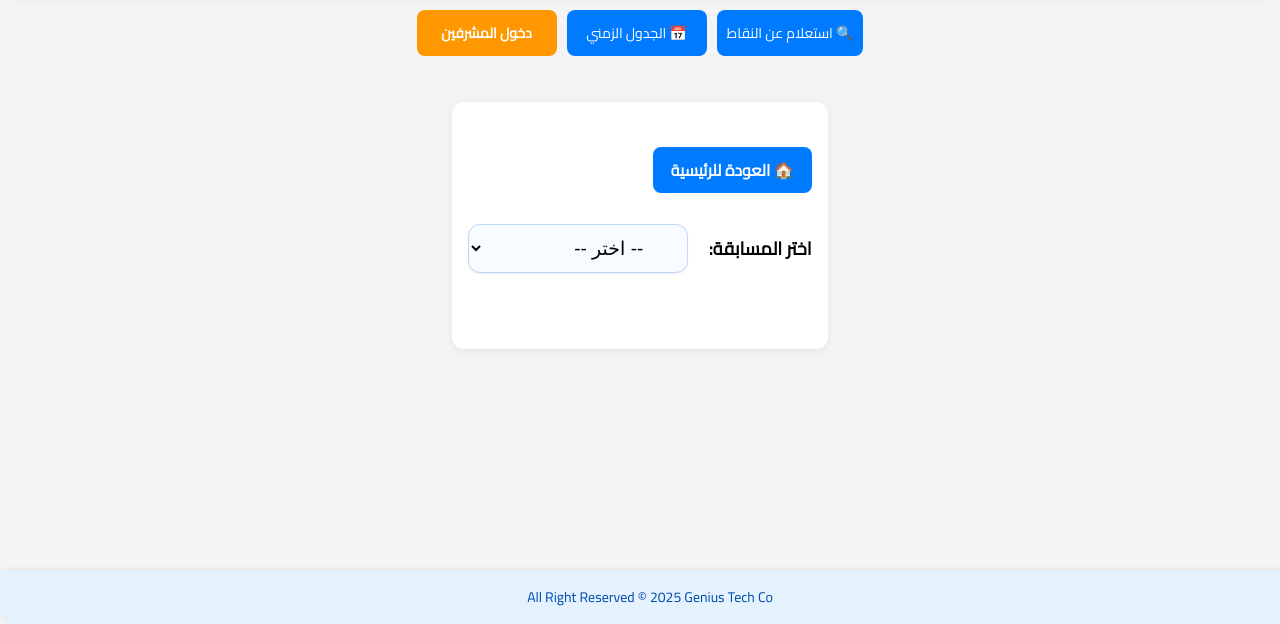
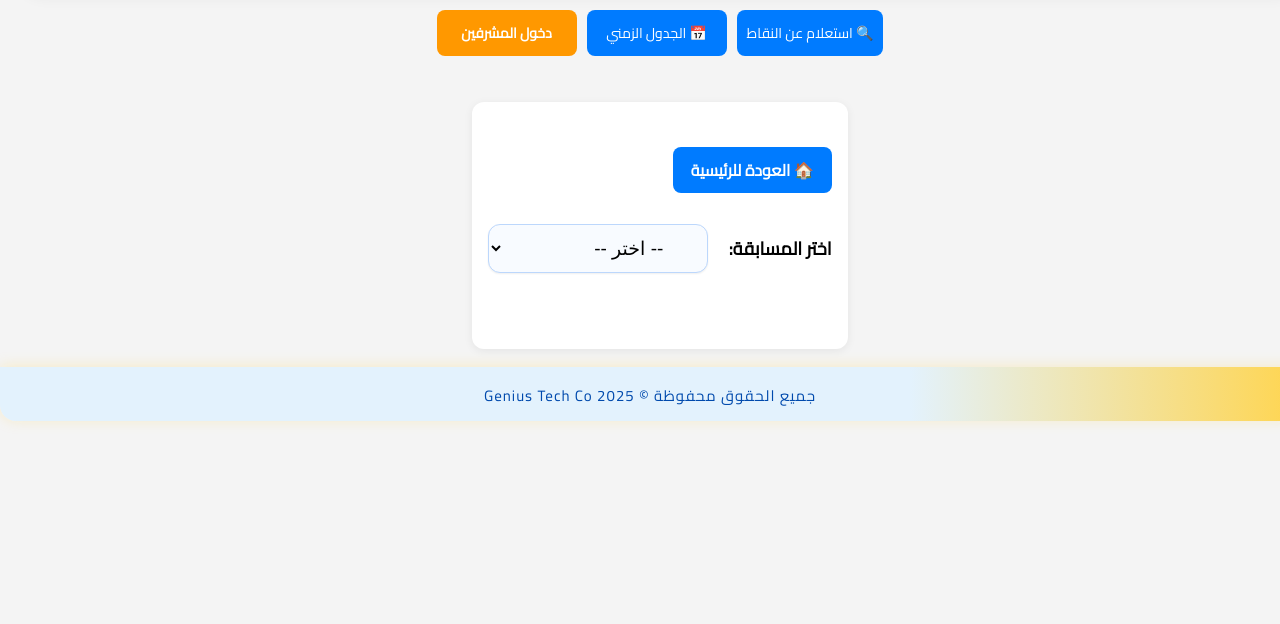
Before and after one commit to HS-developers/KENZ-Camp, a plain HTML site: page admin-scores.html in a window 1280 px wide. Shown: the part 176-800 px from the top of the page. Drawn offline with Linux system fonts and the light colour scheme; no server answers.

Commit message:
Update admin-scores.html

```diff
--- a/admin-scores.html
+++ b/admin-scores.html
@@ -115,20 +115,19 @@
     .logout-btn {background:#d32f2f;color:white;padding:8px 18px;text-decoration:none;border-radius:8px;font-weight:bold;display:inline-block;margin:6px 0;}
     .logout-btn:hover {background:#b71c1c;}
     footer {
-      background: #e3f2fd;
-      box-shadow: 0 -1px 4px #0001;
-      border-radius: 0 0 12px 12px;
-      font-size: 14px;
+  background: linear-gradient(90deg,#e3f2fd 70%, #ffd54f 100%);
+  font-size: 15px;
   color: #004aad;
   font-family: 'Cairo', sans-serif;
   text-align: center;
-      padding: 14px 10px 14px 10px;
-      position: fixed;
-      left: 0;
-      bottom: 0;
+  padding: 14px 10px 11px 10px;
+  border-radius: 0 0 16px 16px;
   width: 100%;
-      z-index: 100;
   margin: 0;
+  flex-shrink: 0;
+  box-shadow: 0 -1px 14px #ffd54f44;
+  letter-spacing: 1px;
+  z-index: 10;
 }
     @media (max-width: 900px) {
       .container { max-width: 98vw; padding: 20px 3vw; }
@@ -180,7 +179,7 @@
     <div class="status-msg" id="statusMsg"></div>
   </div>
   <footer>
-    All Right Reserved © 2025 Genius Tech Co
+  جميع الحقوق محفوظة © 2025 Genius Tech Co
   </footer>
   <script type="module">
     // Firebase imports and config
```
Lines whose indentation alone changed are shown as unchanged.
